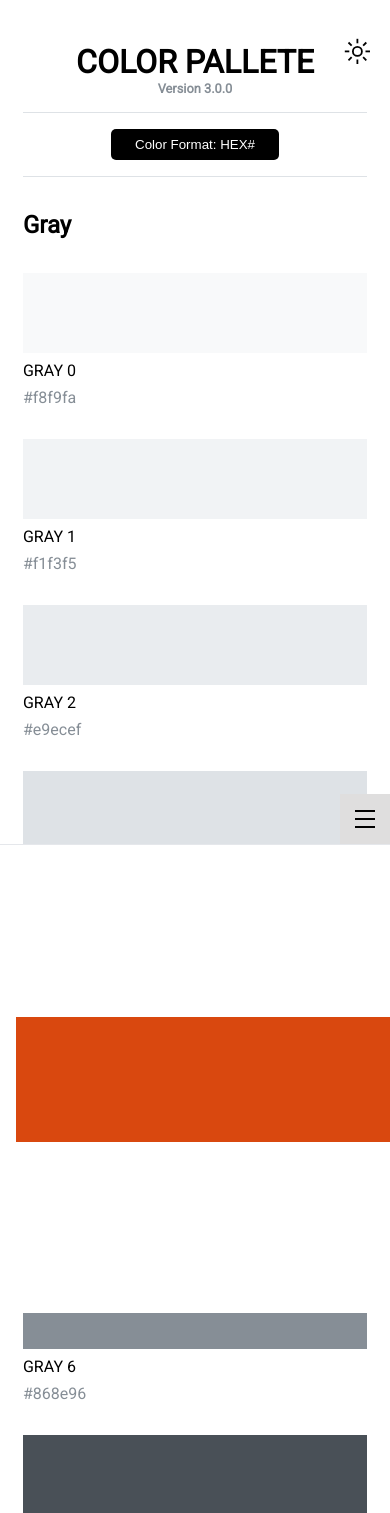
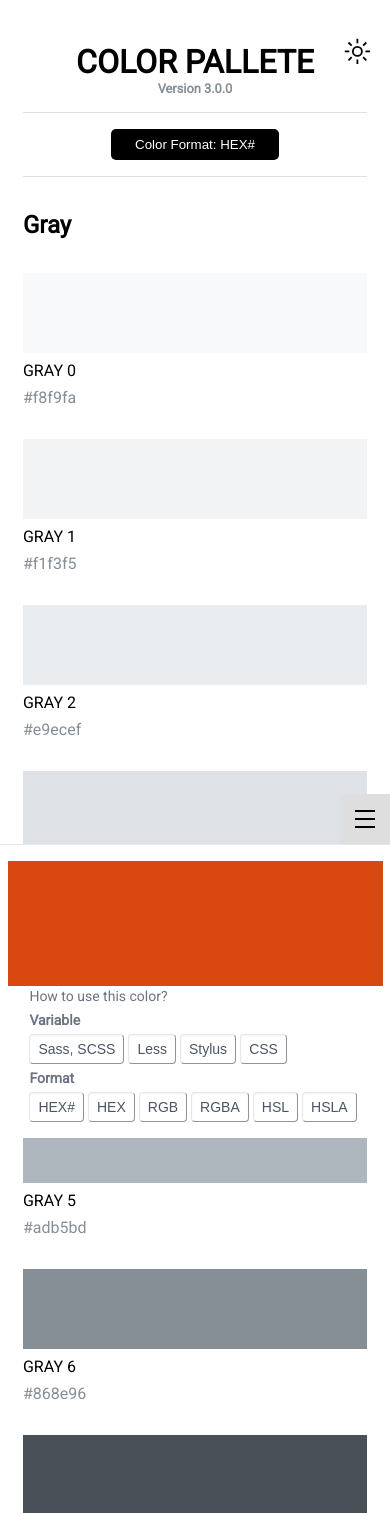
Before and after one commit to roberthgnz/color-palette, a Vue app: page / in a window 390 px wide. Shown: the top 1513 px of the page. Built offline with nearby package versions, Linux system fonts and the light colour scheme.

Commit message:
Updated the alignement in mobile view when any color is selected

```diff
--- a/src/components/FooterMenu.vue
+++ b/src/components/FooterMenu.vue
@@ -126,6 +126,11 @@ export default {
   transition: transform 0.3s ease;
   padding: 1rem;
 }
+@media screen and (max-width: 760px) {
+    .footer-menu {
+      flex-direction: column;
+    }
+  }
 .dark .footer-menu {
   background-color: #161b22;
   border-color: #22282f;
```
